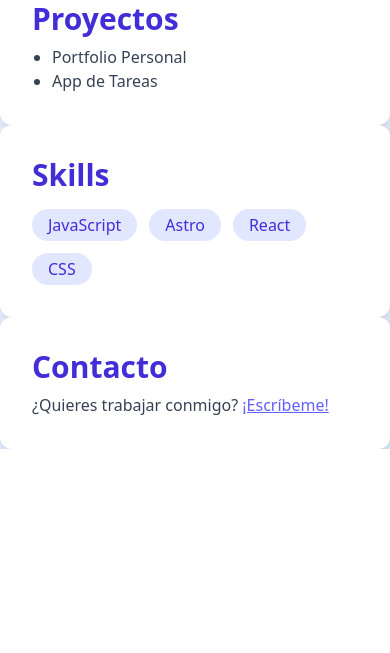
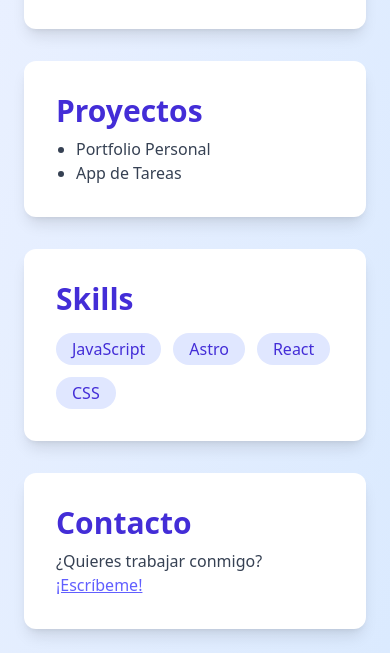
Before and after one commit to DionelValera/Portfolio, an Astro site: page / in a window 390 px wide. Shown: the part 731-1384 px from the top of the page. Before the commit the page ends 1180 px from the top, so only its background shows below. Built offline with nearby package versions, Linux system fonts and the light colour scheme; Astro itself is replaced by a stand-in of ours.

Commit message:
Improves main layout for better content display
Updates the main section to use a grid layout for improved content organization and responsiveness.

This change enhances the visual presentation and adapts to different screen sizes, ensuring a better user experience.

```diff
--- a/src/pages/index.astro
+++ b/src/pages/index.astro
@@ -7,7 +7,7 @@
 <Layout>
   <body class="">
     <Headerindex />
-    <main class="pt-24 bg-gradient-to-br from-indigo-50 to-blue-100 font-sans">
+    <main class="pt-16 bg-gradient-to-br from-indigo-50 to-blue-100 font-sans gap-8 p-6 min-h-screen grid grid-cols-1 md:grid-cols-2 lg:grid-cols-3 xl:grid-cols-4 2xl:grid-cols-5">
         <section
           id="home"
           class="rounded-xl shadow-lg bg-white p-8 hover:scale-[1.02] transition-transform"
```
